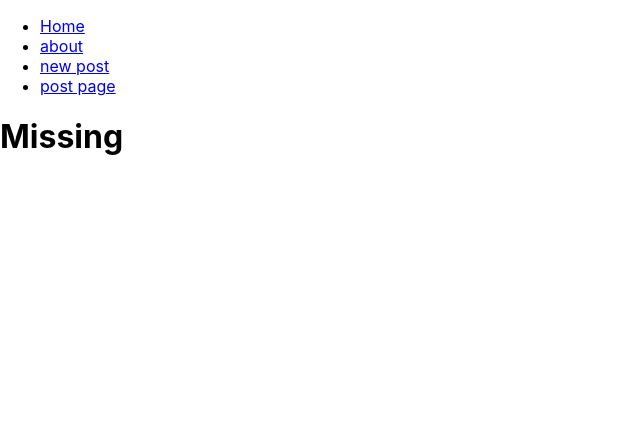
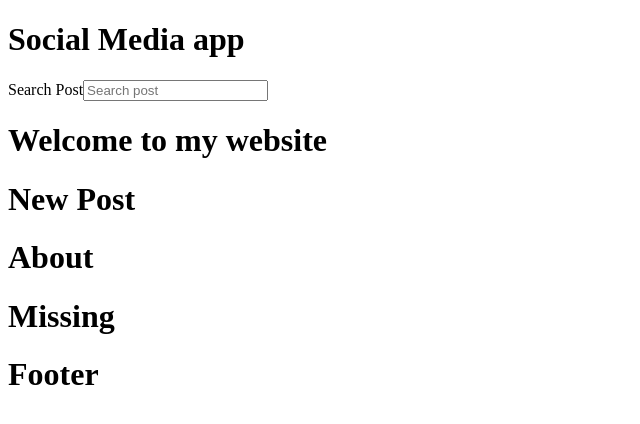
Before and after one commit to Daveram1714/Socialmedia-app, a React (Create React App) app: page /post in a window 1280 px wide. Shown: the top 424 px of the page, without its empty margins (0-640 px from the left). Built offline with nearby package versions, Linux system fonts and the light colour scheme.

Commit message:
changes timelaps:7.27.51

```diff
--- a/src/App.js
+++ b/src/App.js
@@ -1,4 +1,4 @@
-import React from 'react'
+import React, { useState } from 'react'
 import Header from './Header'
 import Nav from './Nav'
 import Home from './Home'
@@ -7,47 +7,30 @@
 import About from './About'
 import Missing from './Missing'
 import Footer from './Footer'
-import { Link, Route, Routes } from 'react-router-dom'
-import Post from './Post'
 
 const App = () => {
-  return (
-    <div className='App'>
-        <nav>
-          <ul>
-            <li><Link to='/'>Home</Link> </li>
-            <li><Link to='/about'>about</Link> </li>
-            <li><Link to='/newpost'>new post</Link></li>
-            <li><Link to= '/postpage'>post page</Link> </li>
-
-          </ul>
-
-        </nav>
+  const[search,setSearch] =useState('')
 
 
-      <Routes>
-        <Route path='*' element ={<Missing />} />
-        <Route path='/' element={<Home/>}/>
-        <Route path='/about' element={<About/>}/>
-      <Route path='/postpage'>
-        <Route index element={<PostPage/>}/>
-        <Route path=':id' element = {<Post />} />
-      </Route>
-        <Route path='/newpost' element={<NewPost/>}/>
 
-      </Routes>
+  return(
+  <div className='App'>
 
-      {/* <Header />
-      <Nav />
+     <Header
+     title="Social Media app"
+     />
+        <Nav
+        search = {search}
+        setSearch = {setSearch}
+        />
         <Home />
         <NewPost />
         <PostPage />
         <About />
         <Missing />
-      <Footer /> */}
+        <Footer />
 
   </div>
 )
 }
-
 export default App
--- a/src/Header.js
+++ b/src/Header.js
@@ -1,9 +1,9 @@
 import React from 'react'
 
-const Header = () => {
+const Header = ({title}) => {
   return (
-    <header>
-        <h1>Header</h1>
+    <header className='Header'>
+        <h1>{title}</h1>
     </header>
 )
 }
--- a/src/Nav.js
+++ b/src/Nav.js
@@ -1,9 +1,17 @@
 import React from 'react'
 
-const Nav = () => {
+const Nav = ({search,setSearch}) => {
   return (
-    <nav>
-        <h1>Nav</h1>
+    <nav className='Nav' >
+      <form onSubmit={(e)=> e.preventDefault()}>
+      <label>Search Post</label>
+      <input type = 'text'
+      id = 'search'
+      placeholder='Search post'
+      value={search}
+      onChange={(e) => setSearch(e.target.value)}
+      />
+      </form>
     </nav>
 )
 }
--- a/src/Post.js
+++ b/src/Post.js
@@ -2,7 +2,6 @@
 import { useParams } from 'react-router-dom'
 
 const Post = () => {
-    const {id}  = useParams()
 
   return (
     <div>Post {id}</div>
--- a/src/PostPage.js
+++ b/src/PostPage.js
@@ -4,10 +4,7 @@
 const PostPage = () => {
   return (
     <main>
-        <h1>Main</h1>
-        <Link to = '/postpage/1'>Post 1</Link> <br/>
-        <Link to='/postpage/2'>Post 2</Link> <br/>
-        <Link to ='/postpage/3'>Post 3</Link>
+
     </main>
 )
 }
--- a/src/index.css
+++ b/src/index.css
@@ -1,4 +1,4 @@
-body {
+/* body {
   margin: 0;
   font-family: -apple-system, BlinkMacSystemFont, 'Segoe UI', 'Roboto', 'Oxygen',
     'Ubuntu', 'Cantarell', 'Fira Sans', 'Droid Sans', 'Helvetica Neue',
@@ -11,3 +11,282 @@
   font-family: source-code-pro, Menlo, Monaco, Consolas, 'Courier New',
     monospace;
 }
+
+@import url('https://fonts.googleapis.com/css2?family=Open+Sans&display=swap');
+
+* {
+  margin: 0;
+  padding: 0;
+  box-sizing: border-box;
+}
+
+html {
+  font-size: 16px;
+}
+
+body {
+  min-height: 100vh;
+  font-family: 'Open Sans', sans-serif;
+  -webkit-font-smoothing: antialiased;
+  -moz-osx-font-smoothing: grayscale;
+  display: flex;
+  background-color: #efefef;
+}
+
+#root {
+  flex-grow: 1;
+  display: flex;
+  justify-content: center;
+  align-items: center;
+}
+
+.App {
+  width: 100%;
+  max-width: 800px;
+  height: 100vh;
+  display: flex;
+  flex-direction: column;
+  justify-content: flex-start;
+  align-items: center;
+  border: 1px solid #333;
+  box-shadow: 0px 0px 15px gray;
+}
+
+.Header, .Footer {
+  width: 100%;
+  background-color: #66d8f5;
+  padding: 1rem;
+  display: flex;
+  justify-content: space-between;
+  align-items: center;
+}
+
+.Header h1 {
+  font-size: 1.5rem;
+}
+
+.Header svg {
+  font-size: 2rem;
+}
+
+.Footer {
+  padding: 0.75rem;
+  display: grid;
+  place-content: center;
+}
+
+.Nav {
+  width: 100%;
+  background-color: #333;
+  display: flex;
+  flex-direction: column;
+  justify-content: flex-start;
+  align-items: flex-start;
+}
+
+.searchForm {
+  width: 80%;
+  padding: 1rem 0 0 0.75rem;
+}
+
+.searchForm input[type="text"] {
+  font-family: 'Open Sans', sans-serif;
+  width: 100%;
+  min-height: 48px;
+  font-size: 1rem;
+  padding: 0.25rem;
+  border-radius: 0.25rem;
+  outline: none;
+}
+
+.searchForm label {
+  position: absolute;
+  left: -99999px;
+}
+
+.Nav ul {
+  color: #fff;
+  list-style-type: none;
+  display: flex;
+  flex-wrap: nowrap;
+  align-items: center;
+}
+
+.Nav li {
+  padding: 1rem;
+}
+
+.Nav li:hover,
+.Nav li:focus {
+  padding: 1rem;
+}
+
+.Nav li a {
+  color: #fff;
+  text-decoration: none;
+}
+
+.Nav li:hover,
+.Nav li:focus,
+.Nav li:hover a,
+.Nav li:focus a  {
+  background-color: #eee;
+  color: #333;
+}
+
+.Nav li:hover a,
+.Nav li:focus a {
+  cursor: pointer;
+}
+
+.Home, .NewPost, .PostPage, .About, .Missing {
+  width: 100%;
+  flex-grow: 1;
+  padding: 1rem;
+  overflow-y: auto;
+  background-color: #fff;
+}
+
+.post {
+  margin-top: 1rem;
+  padding-bottom: 1rem;
+  border-bottom: 1px solid lightgray;
+}
+
+.Home .post a {
+  text-decoration: none;
+}
+
+.Home .post a,
+.Home .post a:visited {
+  color: #000;
+}
+
+.post:first-child {
+  margin-top: 0;
+}
+
+.post:last-child {
+  border-bottom: none;
+}
+
+.postDate {
+  font-size: 0.75rem;
+  margin-top: 0.25rem;
+}
+
+.postBody {
+  margin: 1rem 0;
+}
+
+.newPostForm {
+  display: flex;
+  flex-direction: column;
+}
+
+.newPostForm label {
+  margin-top: 1rem;
+}
+
+.newPostForm input[type='text'],
+.newPostForm textarea {
+  font-family: 'Open Sans', sans-serif;
+  width: 100%;
+  min-height: 48px;
+  font-size: 1rem;
+  padding: 0.25rem;
+  border-radius: 0.25rem;
+  margin-right: 0.25rem;
+  outline: none;
+}
+
+.newPostForm textarea {
+  height: 100px;
+}
+
+.newPostForm button {
+  margin-top: 1rem;
+  height: 48px;
+  min-width: 48px;
+  border-radius: 10px;
+  padding: 0.5rem;
+  font-size: 1rem;
+  cursor: pointer;
+}
+
+.Missing p, .PostPage p, .NewPost p {
+  margin-top: 1rem;
+}
+
+.PostPage button {
+  height: 48px;
+  min-width: 48px;
+  border-radius: 0.25rem;
+  padding: 0.5rem;
+  margin-right: 0.5rem;
+  font-size: 1rem;
+  color: #fff;
+  cursor: pointer;
+}
+
+.deleteButton {
+  background-color: red;
+}
+
+.editButton {
+  background-color: #333;
+}
+
+.statusMsg {
+  margin-top: 2rem;
+}
+
+@media only screen and (min-width: 610px) {
+  html {
+    font-size: 22px;
+  }
+
+  .Header h1 {
+    font-size: 2rem;
+  }
+
+  .Nav {
+    flex-direction: row;
+    flex-wrap: nowrap;
+    justify-content: space-between;
+    align-items: center;
+  }
+
+  .Nav ul {
+    text-align: right;
+  }
+
+  .Nav li:hover,
+  .Nav li:focus,
+  .Nav li:hover a,
+  .Nav li:focus a  {
+    background-color: #eee;
+    color: #333;
+  }
+
+  .searchForm {
+    width: 50%;
+    padding: .5rem 0;
+  }
+
+  .searchForm input[type="text"] {
+    margin-left: 0.5rem;
+  }
+
+  .newPostForm textarea {
+    height: 300px;
+  }
+}
+
+@media only screen and (min-width: 992px) {
+
+  .Header svg {
+    font-size: 3rem;
+  }
+
+} */
```
Lines whose indentation alone changed are shown as unchanged.
